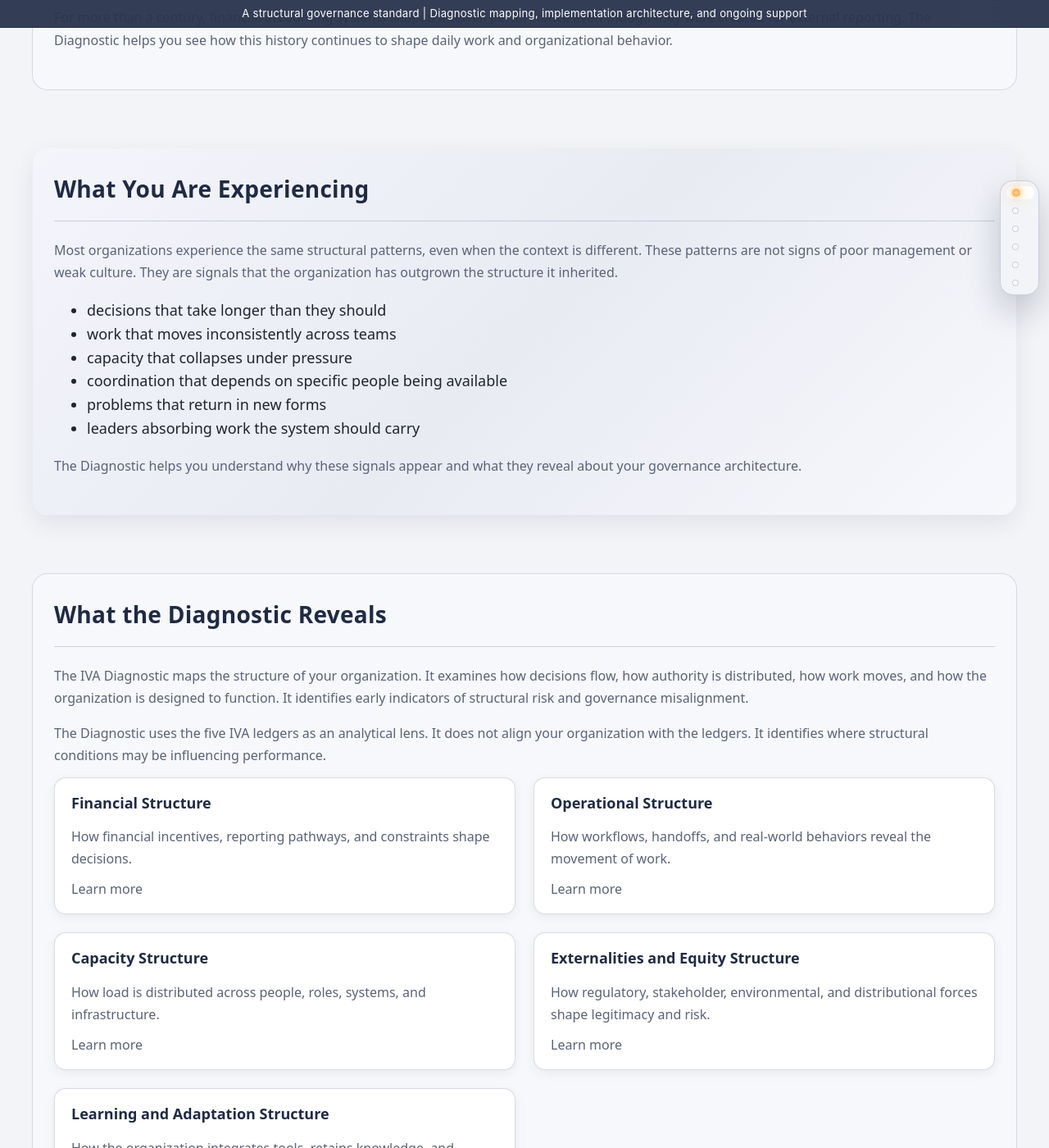
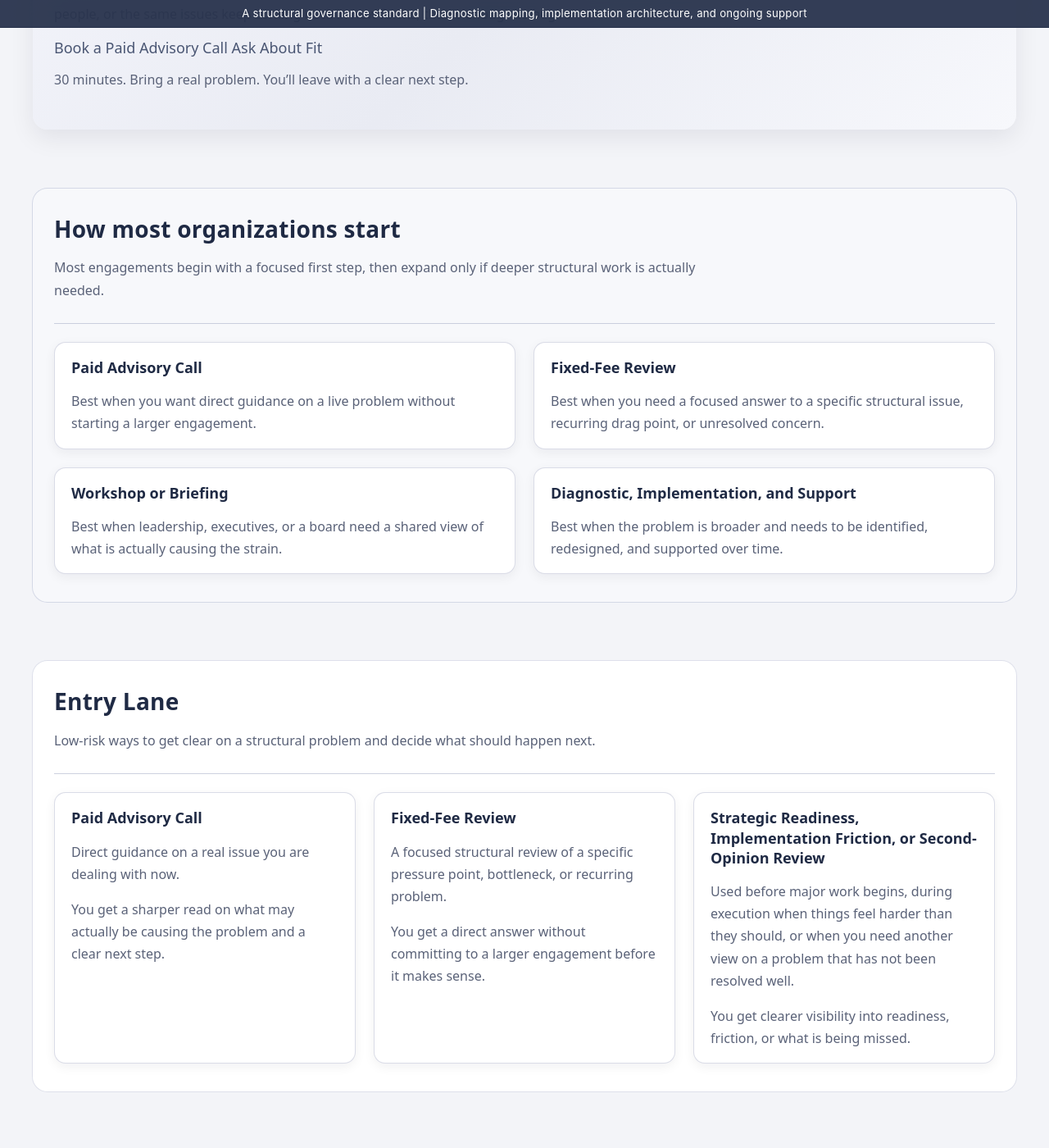
Before and after one commit to efost7873/integratedvaluearchitecture.com, a Jekyll site: the page built from diagnostic.html, in a window 1280 px wide and 1400 px high, scrolled down 404 px. Shown: the whole window at 82% size. Built offline with Jekyll 4.4.1, drawn with Linux system fonts in a browser that asks for light colours; some of the changed text lies outside the part shown.

Commit message:
Revise IVA Diagnostic page to focus on services

```diff
--- a/diagnostic.html
+++ b/diagnostic.html
@@ -1,135 +1,251 @@
 ---
 layout: default
-title: IVA Diagnostic
-seo_title: IVA Diagnostic | Governance Structure Assessment
-seo_description: The IVA Diagnostic evaluates governance structure across five ledgers to identify structural constraints, decision misalignment, and capacity limits.
+title: Services
+permalink: /services/
+seo_title: Services | Integrated Value Architecture LLC
+seo_description: Start with a paid advisory call, fixed-fee review, workshop, briefing, diagnostic, implementation, or ongoing support through Integrated Value Architecture LLC.
 ---
 
 <div class="iva-page">
+
 <main>
 
-    <section id="diag-intro" class="iva-band-soft">
+  <section id="services-hero" class="iva-band-strong">
     <div class="section-header">
-        <h1>The IVA Diagnostic</h1>
+      <h1>Services</h1>
+      <p class="section-subtitle">
+        Start with the structural problem you can already see. I help organizations figure out why work gets stuck, decisions drag, and pressure keeps landing in the same place, then help fix the structure behind it.
+      </p>
     </div>
 
-      <p>The IVA Diagnostic is the entry point into Integrated Value Architecture. It reveals how an organization is structured, how decisions move, and where performance pressures originate. The Diagnostic does not implement change. It establishes the structural baseline required for governance and performance decisions.</p>
+    <p>
+      You do not need to know exactly what category the problem falls into before reaching out. If work is stalling, overload keeps concentrating in the same people, or the same issues keep coming back in new forms, that is enough to begin.
+    </p>
 
-      <p>For more than a century, financial accounting systems shaped internal performance even though they were created for external reporting. The Diagnostic helps you see how this history continues to shape daily work and organizational behavior.</p>
+    <div class="iva-btn-row">
+      <a href="https://book.ms/b/IntegratedValueArchitectureLLC@integratedvaluearchitecture.com" class="iva-btn-primary">Book a Paid Advisory Call</a>
+      <a href="{{ site.baseurl }}/contact" class="iva-btn-secondary">Ask About Fit</a>
+    </div>
+
+    <p class="iva-cta-meta">
+      30 minutes. Bring a real problem. You’ll leave with a clear next step.
+    </p>
   </section>
 
-    <section id="diag-experiences" class="iva-band-strong">
+  <section id="services-start-options" class="iva-band-soft">
     <div class="section-header">
-        <h2>What You Are Experiencing</h2>
+      <h2>How most organizations start</h2>
+      <p class="section-subtitle">
+        Most engagements begin with a focused first step, then expand only if deeper structural work is actually needed.
+      </p>
     </div>
 
-      <p>Most organizations experience the same structural patterns, even when the context is different. These patterns are not signs of poor management or weak culture. They are signals that the organization has outgrown the structure it inherited.</p>
+    <div class="grid grid-2">
+      <div class="card">
+        <h3>Paid Advisory Call</h3>
+        <p>Best when you want direct guidance on a live problem without starting a larger engagement.</p>
+      </div>
 
-      <ul>
-        <li>decisions that take longer than they should</li>
-        <li>work that moves inconsistently across teams</li>
-        <li>capacity that collapses under pressure</li>
-        <li>coordination that depends on specific people being available</li>
-        <li>problems that return in new forms</li>
-        <li>leaders absorbing work the system should carry</li>
-      </ul>
+      <div class="card">
+        <h3>Fixed-Fee Review</h3>
+        <p>Best when you need a focused answer to a specific structural issue, recurring drag point, or unresolved concern.</p>
+      </div>
 
-      <p>The Diagnostic helps you understand why these signals appear and what they reveal about your governance architecture.</p>
+      <div class="card">
+        <h3>Workshop or Briefing</h3>
+        <p>Best when leadership, executives, or a board need a shared view of what is actually causing the strain.</p>
+      </div>
+
+      <div class="card">
+        <h3>Diagnostic, Implementation, and Support</h3>
+        <p>Best when the problem is broader and needs to be identified, redesigned, and supported over time.</p>
+      </div>
+    </div>
   </section>
 
-    <section id="diag-reveals" class="iva-band-soft">
+  <section id="services-entry-lane">
     <div class="section-header">
-        <h2>What the Diagnostic Reveals</h2>
+      <h2>Entry Lane</h2>
+      <p class="section-subtitle">
+        Low-risk ways to get clear on a structural problem and decide what should happen next.
+      </p>
     </div>
 
-      <p>The IVA Diagnostic maps the structure of your organization. It examines how decisions flow, how authority is distributed, how work moves, and how the organization is designed to function. It identifies early indicators of structural risk and governance misalignment.</p>
+    <div class="grid grid-3">
+      <div class="card">
+        <h3>Paid Advisory Call</h3>
+        <p>Direct guidance on a real issue you are dealing with now.</p>
+        <p>You get a sharper read on what may actually be causing the problem and a clear next step.</p>
+      </div>
 
-      <p>The Diagnostic uses the five IVA ledgers as an analytical lens. It does not align your organization with the ledgers. It identifies where structural conditions may be influencing performance.</p>
+      <div class="card">
+        <h3>Fixed-Fee Review</h3>
+        <p>A focused structural review of a specific pressure point, bottleneck, or recurring problem.</p>
+        <p>You get a direct answer without committing to a larger engagement before it makes sense.</p>
+      </div>
+
+      <div class="card">
+        <h3>Strategic Readiness, Implementation Friction, or Second-Opinion Review</h3>
+        <p>Used before major work begins, during execution when things feel harder than they should, or when you need another view on a problem that has not been resolved well.</p>
+        <p>You get clearer visibility into readiness, friction, or what is being missed.</p>
+      </div>
+    </div>
+  </section>
+
+  <section id="services-middle-lane" class="iva-band-soft">
+    <div class="section-header">
+      <h2>Middle Lane</h2>
+      <p class="section-subtitle">
+        Alignment work for groups that need a shared understanding before moving into deeper structural change.
+      </p>
+    </div>
+
+    <div class="grid grid-3">
+      <div class="card">
+        <h3>Workshop</h3>
+        <p>A structured working session around a real organizational problem.</p>
+        <p>Best when people are feeling the same strain but do not yet share the same explanation for it.</p>
+      </div>
+
+      <div class="card">
+        <h3>Executive or Board Briefing</h3>
+        <p>Focused framing for decision-makers who need to understand what is actually causing recurring delay, overload, or drag.</p>
+        <p>Best when leadership needs clarity before deciding how to proceed.</p>
+      </div>
+
+      <div class="card">
+        <h3>Leadership or Board Presentation</h3>
+        <p>Plain-language presentation of the structural issue, likely causes, and what the next move should be.</p>
+        <p>Best when the issue needs to be communicated clearly across a decision-making group.</p>
+      </div>
+    </div>
+  </section>
+
+  <section id="services-core-lane">
+    <div class="section-header">
+      <h2>Core Lane</h2>
+      <p class="section-subtitle">
+        Full structural work from identifying the real problem to redesigning how the organization handles it and keeping that structure working over time.
+      </p>
+    </div>
+
+    <div class="grid grid-3">
+      <div class="card">
+        <h3>Diagnostic</h3>
+        <p>The diagnostic is the starting point for major engagements, not the end.</p>
+        <p>I review how the organization actually runs, identify where work and decisions are getting stuck, and show what in the structure is causing the pattern.</p>
+      </div>
+
+      <div class="card">
+        <h3>Implementation</h3>
+        <p>Once the structural problem is clear, implementation redesigns how authority, work, and responsibility are handled.</p>
+        <p>This is where the organization moves from recognizing the problem to actually fixing it.</p>
+      </div>
+
+      <div class="card">
+        <h3>Maintenance</h3>
+        <p>Ongoing support to help leadership keep the improved structure working and prevent drift back into the same old pattern.</p>
+        <p>Best for organizations that want support beyond the initial redesign.</p>
+      </div>
+    </div>
+
+    <div class="section-header section-header-tight">
+      <h3>What happens next</h3>
+    </div>
 
     <div class="grid grid-2">
-
-        <a class="card card-link" href="{{ site.baseurl }}/finance">
-          <h3>Financial Structure</h3>
-          <p>How financial incentives, reporting pathways, and constraints shape decisions.</p>
-          <p class="card-meta">Learn more</p>
-        </a>
-
-        <a class="card card-link" href="{{ site.baseurl }}/operations">
-          <h3>Operational Structure</h3>
-          <p>How workflows, handoffs, and real-world behaviors reveal the movement of work.</p>
-          <p class="card-meta">Learn more</p>
-        </a>
-
-        <a class="card card-link" href="{{ site.baseurl }}/capacity">
-          <h3>Capacity Structure</h3>
-          <p>How load is distributed across people, roles, systems, and infrastructure.</p>
-          <p class="card-meta">Learn more</p>
-        </a>
-
-        <a class="card card-link" href="{{ site.baseurl }}/external">
-          <h3>Externalities and Equity Structure</h3>
-          <p>How regulatory, stakeholder, environmental, and distributional forces shape legitimacy and risk.</p>
-          <p class="card-meta">Learn more</p>
-        </a>
-
-        <a class="card card-link" href="{{ site.baseurl }}/learning">
-          <h3>Learning and Adaptation Structure</h3>
-          <p>How the organization integrates tools, retains knowledge, and adapts over time.</p>
-          <p class="card-meta">Learn more</p>
-        </a>
-
+      <div class="card">
+        <h3>After the Diagnostic</h3>
+        <p>You will know what is actually causing the structural problem, where the pressure is coming from, and what needs to change.</p>
       </div>
 
-      <p>The Diagnostic does not prescribe solutions. It reveals the structure that has been shaping outcomes, often for years, without being visible.</p>
+      <div class="card">
+        <h3>From There</h3>
+        <p>The work can move into implementation redesign and ongoing support so the structure improves in practice instead of stopping at analysis.</p>
+      </div>
+    </div>
   </section>
 
-    <section id="diag-why" class="iva-band-strong">
+  <section id="services-side-lane" class="iva-band-soft">
     <div class="section-header">
-        <h2>Why the Diagnostic Matters</h2>
+      <h2>Side Lane</h2>
+      <p class="section-subtitle">
+        Supportive relationships that expand the work around the core service model.
+      </p>
     </div>
 
-      <p>Most tools measure symptoms. The Diagnostic measures structure. It provides a factual foundation for understanding how the organization functions and where structural conditions support or constrain performance.</p>
+    <div class="grid grid-2">
+      <div class="card">
+        <h3>Partner Network</h3>
+        <p>For adjacent professionals or firms whose work connects naturally with structural diagnosis, redesign, or implementation support.</p>
+      </div>
 
-      <p>This clarity is the foundation for Step 2 of IVA, which is implementation. The Diagnostic does not implement change. It prepares the ground for it.</p>
+      <div class="card">
+        <h3>Supporters</h3>
+        <p>For early backers who want to support the work, stay close to its development, and help extend its reach.</p>
+      </div>
+
+      <div class="card">
+        <h3>Advisor Retainers</h3>
+        <p>For ongoing strategic collaboration where recurring structural perspective is useful over time.</p>
+      </div>
+
+      <div class="card">
+        <h3>Retainer-Lite Advisory Support</h3>
+        <p>For organizations that want lighter recurring support without moving into a larger formal engagement.</p>
+      </div>
+    </div>
   </section>
 
-    <section id="diag-gain" class="iva-band-soft">
+  <section id="services-outcomes">
     <div class="section-header">
-        <h2>What You Gain</h2>
+      <h2>What you get</h2>
+      <p class="section-subtitle">
+        The exact form depends on where you start, but the purpose stays the same.
+      </p>
     </div>
 
-      <p>The Diagnostic produces a single output: the diagnostic report. This report provides a structural map of your organization and helps you understand:</p>
-
-      <ul>
-        <li>where decisions slow down and why</li>
-        <li>how authority and responsibility are distributed</li>
-        <li>where capacity is strained or unsupported</li>
-        <li>how external forces shape internal behavior</li>
-        <li>how learning and adaptation occur in practice</li>
-        <li>where structural risks may be emerging</li>
-      </ul>
-
-      <p>This map becomes the basis for informed decisions about governance, structure, and long-term performance.</p>
+    <div class="grid grid-3">
+      <div class="card"><p>A clearer view of what is actually causing recurring problems.</p></div>
+      <div class="card"><p>Better visibility into where bottlenecks, overload, and rework are coming from.</p></div>
+      <div class="card"><p>Cleaner alignment among leadership, executives, or boards.</p></div>
+      <div class="card"><p>A path from diagnosis to action instead of analysis that goes nowhere.</p></div>
+      <div class="card"><p>Structural changes that reduce repeated pressure on the same people or parts of the organization.</p></div>
+      <div class="card"><p>Support that can start small and scale only when it adds value.</p></div>
+    </div>
   </section>
 
-    <section id="diag-notice" class="iva-band-strong" style="font-size: 14px; color: #555;">
-      <p>IVA is a proprietary governance system. The concepts described on this page are provided for informational purposes and do not include the methods, tools, or processes used in IVA diagnostics or implementation.</p>
+  <section id="services-not" class="iva-band-soft">
+    <div class="section-header">
+      <h2>What this is not</h2>
+      <p class="section-subtitle">
+        This work gets misunderstood when it is forced into the wrong category.
+      </p>
+    </div>
+
+    <div class="grid grid-3">
+      <div class="card"><p>Not CRM software.</p></div>
+      <div class="card"><p>Not project management.</p></div>
+      <div class="card"><p>Not workflow automation.</p></div>
+      <div class="card"><p>Not generic consulting.</p></div>
+      <div class="card"><p>Not another strategic plan.</p></div>
+      <div class="card"><p>Not analysis that leaves the same broken structure in place.</p></div>
+    </div>
   </section>
 
-    <section id="diag-begin" class="iva-band-soft">
-      <div class="section-header">
-        <h2>Begin the IVA Diagnostic</h2>
+  <section id="services-cta" class="iva-cta-section">
+    <h2>Start with the problem you can already see</h2>
+    <p>
+      If work is stuck, decisions keep dragging, or pressure keeps landing in the same place, that is enough to start.
+    </p>
+
+    <div class="iva-btn-row">
+      <a href="https://book.ms/b/IntegratedValueArchitectureLLC@integratedvaluearchitecture.com" class="iva-btn-primary">Book a Paid Advisory Call</a>
+      <a href="{{ site.baseurl }}/contact" class="iva-btn-secondary">Request a Fixed-Fee Review</a>
     </div>
 
-      <p>If you recognize these structural patterns in your organization, the Diagnostic is the right place to begin.</p>
-
-      <p>
-        <a href="https://forms.office.com/r/MBD3cfM2mG"
-           target="_blank"
-           class="card"
-           style="display: inline-block; padding: 16px 24px; background: #1F2A44; color: white; border-radius: 6px; text-decoration: none; font-size: 18px;">
-          Begin the IVA Diagnostic
-        </a>
+    <p class="iva-cta-meta">
+      30 minutes. Bring a real problem. You’ll leave with a clear next step.
     </p>
   </section>
 
```
Lines whose indentation alone changed are shown as unchanged.
